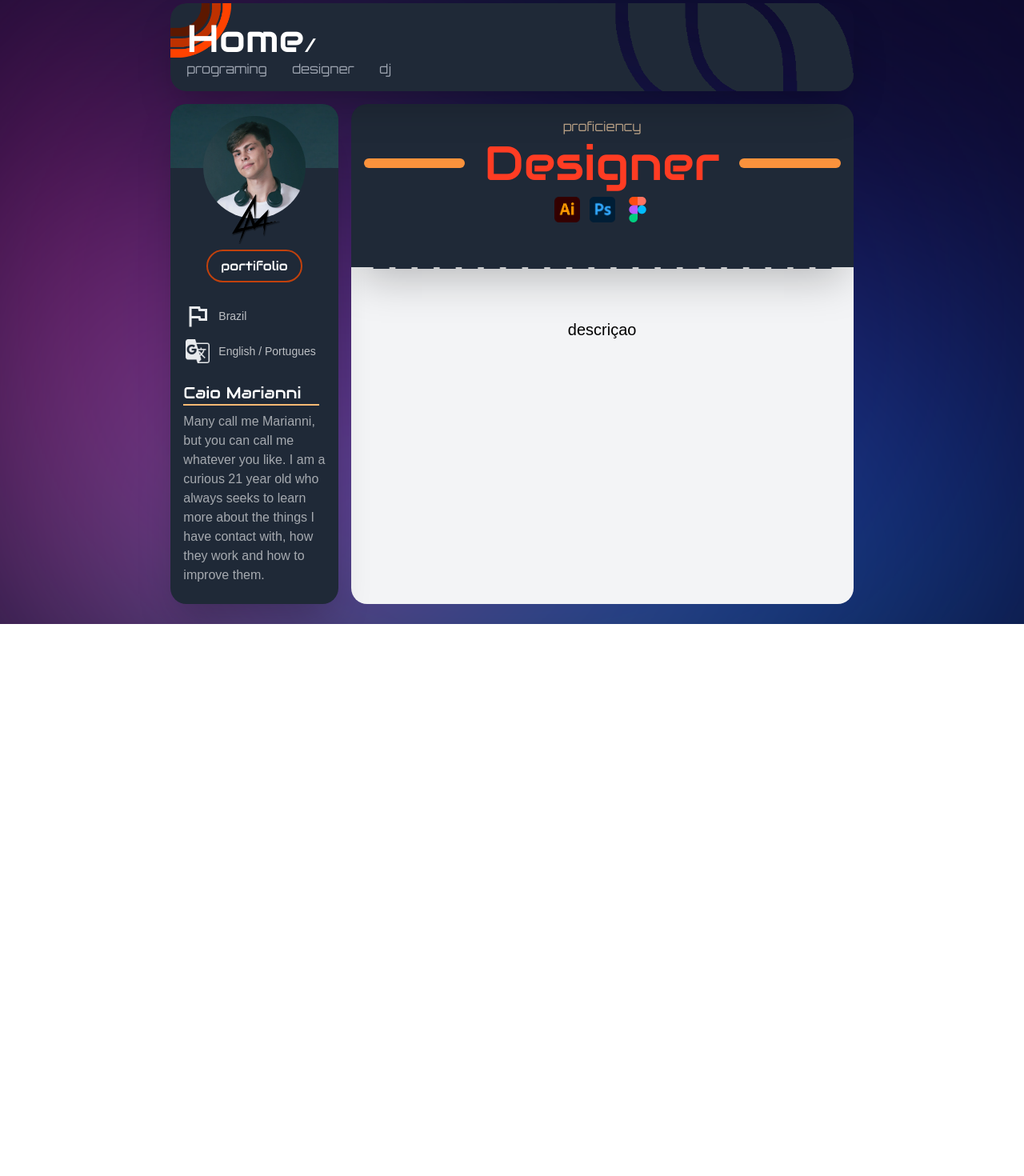
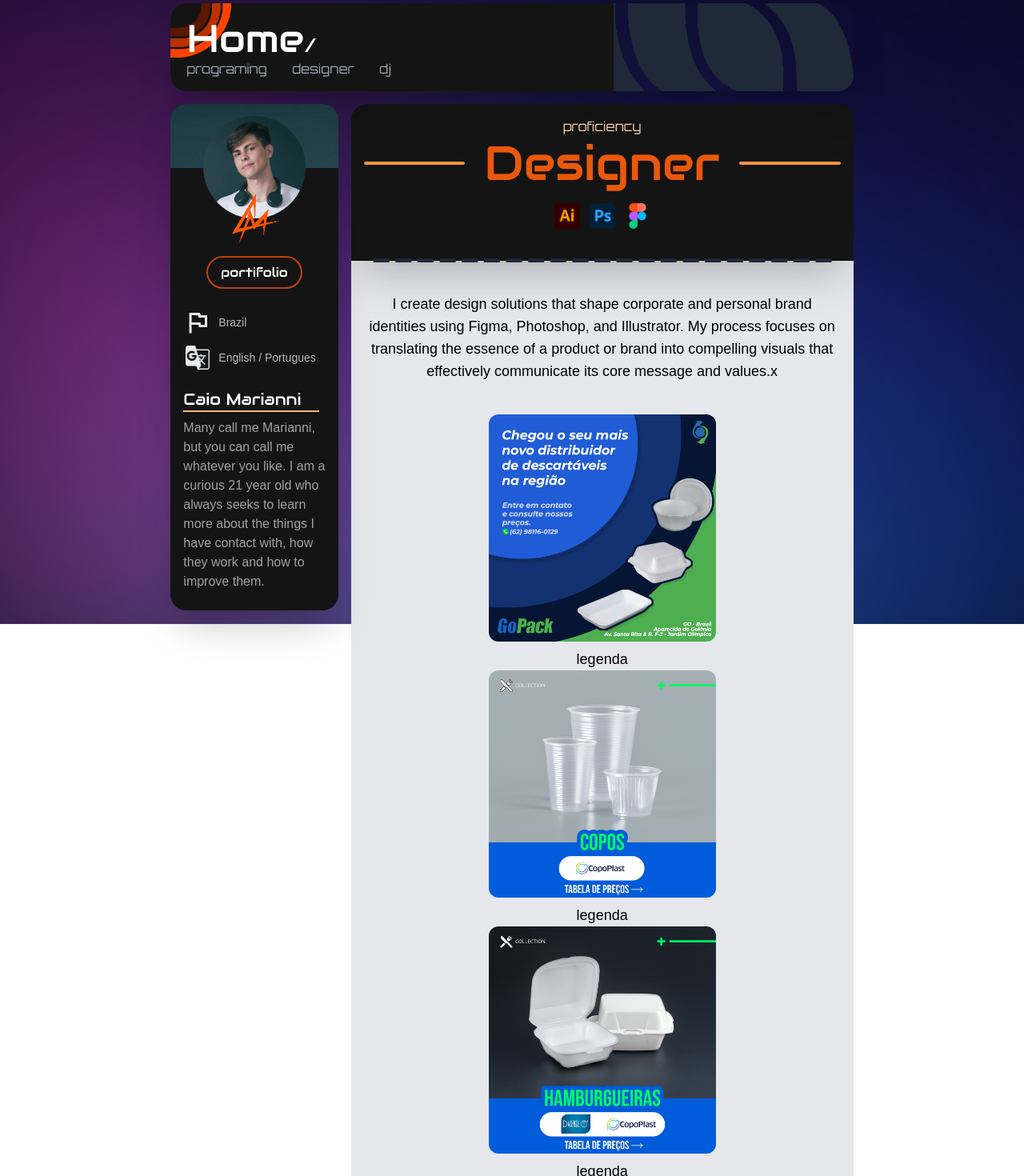
Before and after one commit to Caio-Marianni/Portfolio, a Vue app: page /designer in a window 1280 px wide. Shown: the part 20-1490 px from the top of the page at 80% size. Before the commit the page ends 800 px from the top, so only its background shows below. Built offline with nearby package versions, Linux system fonts and the light colour scheme; a web font is replaced by a local one.

Commit message:
just a dot.

```diff
--- a/src/components/Navbar.vue
+++ b/src/components/Navbar.vue
@@ -4,7 +4,7 @@
 <template>
   <div class="flex items-center w-full mt-6 rounded-[20px] overflow-hidden shadow-2xl z-20">
     <!-- Navigation -->
-    <div class="relative w-full bg-gray-800 h-[110px] py-5 pl-5 rounded-l-[20px]">
+    <div class="relative w-full bg-[#141414] h-[110px] py-5 pl-5 rounded-l-[20px]">
       <h1 class="absolute z-10 text-5xl text-white font-terFont"><RouterLink to="/">Home<span class="text-gray text-2xl font-medium">/</span></RouterLink></h1>
       <ul class="absolute z-10 bottom-4 flex gap-8 text-gray-400 font-mainFont">
         <li class="hover:text-orange-500 transition-all duration-150"><RouterLink to="/">programing</RouterLink></li>
@@ -15,7 +15,7 @@
       <img class="absolute w-32 top-0 -translate-x-8 -translate-y-5" src="../assets/coner.png" alt="">
     </div>
     <!-- Final background Detail -->
-    <img class="h-[110px] w-[300px] bg-gray-800 md:bg-transparent" src="../assets/final.webp" alt="">
+    <img class="h-[110px] w-[300px] bg-[#141414] md:bg-transparent" src="../assets/final.webp" alt="">
 
   </div>
 </template>
--- a/src/components/PersonalCard.vue
+++ b/src/components/PersonalCard.vue
@@ -47,7 +47,7 @@
     <!-- Personal Card -->
     <div
       ref="card"
-      class="absolute md:sticky font-terFont text-white top-40 -left-full md:top-4 pb-4 rounded-[20px] max-w-96 shadow-2xl overflow-hidden bg-gray-800 transition-all duration-300"
+      class="absolute md:sticky font-terFont text-white top-40 -left-full md:top-4 pb-4 rounded-[20px] max-w-96 shadow-2xl overflow-hidden bg-[#141414] transition-all duration-300"
     >
       <!-- top banner part -->
       <div>
@@ -66,12 +66,12 @@
             src="../assets/profile.webp"
             alt="personal-pic"
           />
-          <img class="w-16 -mt-8" src="../assets/logo.webp" alt="logo" />
+            <img class="w-16 h-16 -mt-8 mb-2" src="../assets/logo2.webp" alt="logo" />
         </div>
         <!-- Dowload Cv -->
         <div class="text-center py-4 mb-20">
           <a
-            class="py-2 px-4 border-2 border-orange-700 rounded-full hover:text-orange-400 hover:border-orange-900 transition-all duration-500"
+            class="py-2 px-4 border-2 border-orange-700 rounded-full hover:text-orange-400 hover:border-orange-800 hover:bg-[#5a5a5a] transition-all duration-500"
             href="#"
             download="Document"
           >
--- a/src/components/ProjectCard.vue
+++ b/src/components/ProjectCard.vue
@@ -10,34 +10,38 @@
 </script>
 
 <template>
-  <div class="h-auto w-full border-2 mt-16">
+  <div class="h-auto w-full shadow-2xl rounded-lg overflow-hidden bg-white">
     <!-- Cover -->
-     <div class="w-full h-2/6">.</div>
+    <div class="w-full h-40 overflow-hidden">
+      <img src="../assets/project1.png" alt="" />
+    </div>
     <!-- content container -->
-      <div class="h-2/6 w-full">
+    <div class="h-auto">
       <!-- Title -->
-         <div class="flex justify-between px-4 py-4 border-b-2">
+      <div class="flex justify-between items-center px-4 py-4 border-b-2">
+        <h1 class="font-terFont">
           {{ title }}
+        </h1>
+        <a href="https://victorlou-landing-page.vercel.app" target="_blank" class="rounded-full px-4 py-1 border-2 border-orange-600">access project</a>
       </div>
       <!-- Info -->
-         <div class="flex flex-col md:flex-row-reverse md:text-left gap-4 px-4">
+      <div class="flex flex-row-reverse md:text-left gap-4 px-4 py-8 text-base">
         <div class="flex flex-row flex-wrap gap-2">
-            <div class="h-10 w-10 flex justify-center items-center">
-              <img src="../assets/iconJs.webp" alt="">
+          <div class="h-8 w-8 flex justify-center items-center">
+            <img src="../assets/iconJs.webp" alt="" />
           </div>
-            <div class="h-10 w-10 flex justify-center items-center">
-              <img src="../assets/iconVitejs.webp" alt="">
+          <div class="h-8 w-8 flex justify-center items-center">
+            <img src="../assets/iconVitejs.webp" alt="" />
           </div>
-            <div class="h-10 w-10 flex justify-center items-center">
-              <img src="../assets/iconVue.webp" alt="">
+          <div class="h-8 w-8 flex justify-center items-center">
+            <img src="../assets/iconVue.webp" alt="" />
           </div>
-            <div class="h-10 w-10 flex justify-center items-center">
-              <img src="../assets/iconTailwind.webp" alt="">
+          <div class="h-8 w-8 flex justify-center items-center">
+            <img src="../assets/iconTailwind.webp" alt="" />
           </div>
         </div>
-           <p>{{ description }}</p>
+        <p class="opacity-70">{{ description }}</p>
       </div>
     </div>
   </div>
-  <div class="h-80 w-20 border-2"></div>
 </template>
--- a/src/components/Projects.vue
+++ b/src/components/Projects.vue
@@ -20,7 +20,7 @@
 };
 </script>
 <template>
-  <div v-for="project in projects" :key="project.id">
+  <div v-for="project in projects" :key="project.id" class="flex gap-10 flex-col w-full">
     <ProjectCard
       :cover="project.cover"
       :title="project.title"
--- a/src/views/Designer.vue
+++ b/src/views/Designer.vue
@@ -1,16 +1,16 @@
 <template>
   <!-- Title -->
   <div
-    class="relative flex flex-col justify-center items-center py-4 px-4 pt-4 bg-gray-800 shadow-2xl"
+    class="relative flex flex-col justify-center items-center py-4 px-4 pt-4 bg-[#141414] shadow-2xl"
   >
-    <h2 class="text-center font-mainFont -mb-2 opacity-70 text-orange-200">proficiency</h2>
+    <h2 class="text-center font-mainFont -mb-2 text-orange-200">proficiency</h2>
     <div class="flex flex-row items-center w-full">
-      <div class="w-full h-3 rounded-full bg-orange-400"></div>
-      <h1 class="my-3 text-6xl mx-6 font-terFont text-[#ff3c23]">Designer</h1>
-      <div class="w-full h-3 rounded-full bg-orange-400"></div>
+      <div class="w-full h-1 rounded-full bg-orange-400"></div>
+      <h1 class="my-3 text-6xl mx-6 font-terFont text-orange-600">Designer</h1>
+      <div class="w-full h-1 rounded-full bg-orange-400"></div>
     </div>
     <!-- Icons -->
-    <div class="flex justify-evenly flex-wrap gap-3 mb-10">
+    <div class="flex justify-evenly flex-wrap gap-3 mt-2 mb-6">
       <div class="flex items-center justify-center w-8 h-8">
         <img src="../assets/illustrator.webp" alt="" />
       </div>
@@ -29,9 +29,38 @@
     />
   </div>
   <!-- Content -->
-  <div class="h-full pt-16 py-4 px-4 text-center font-secFont text-xl bg-gray-100">
-    <p>
-descriçao
+  <div
+    class="h-full pt-10 py-4 px-4 text-center font-secFont text-lg bg-gray-200"
+  >
+    <p class="mb-10">
+      I create design solutions that shape corporate and personal brand identities using Figma, Photoshop, and Illustrator. My process focuses on translating the essence of a product or brand into compelling visuals that effectively communicate its core message and values.x
     </p>
+    <!-- Projects -->
+    <div class="flex flex-col">
+      <div class="relative flex flex-col items-center justify-center w-auto h-80 rounded-md">
+        <div class="h-[90%] flex flex-col rounded-xl overflow-hidden">
+          <img class="h-full object-contain" src="../assets/anuncioProject.webp" alt="">
+        </div>
+        <p class="mt-2">legenda</p>
+      </div>
+      <div class="relative flex flex-col items-center justify-center w-auto h-80 rounded-md">
+        <div class="h-[90%] flex flex-col rounded-xl overflow-hidden">
+          <img class="h-full object-contain" src="../assets/anuncioProject2.webp" alt="">
+        </div>
+        <p class="mt-2">legenda</p>
+      </div>
+      <div class="relative flex flex-col items-center justify-center w-auto h-80 rounded-md">
+        <div class="h-[90%] flex flex-col rounded-xl overflow-hidden">
+          <img class="h-full object-contain" src="../assets/anuncioProject3.webp" alt="">
+        </div>
+        <p class="mt-2">legenda</p>
+      </div>
+      <div class="relative flex flex-col items-center justify-center w-auto h-80 rounded-md">
+        <div class="h-[90%] flex flex-col rounded-xl overflow-hidden">
+          <img class="h-full object-contain" src="../assets/anuncioProject4.webp" alt="">
+        </div>
+        <p class="mt-2">legenda</p>
+      </div>
+    </div>
   </div>
 </template>
--- a/src/views/Dj.vue
+++ b/src/views/Dj.vue
@@ -17,7 +17,7 @@
     />
   </div>
   <!-- Content -->
-  <div class="h-aut0 rounded-b-xl py-16 px-4 text-center font-secFont text-xl bg-gray-100">
+  <div class="h-aut0 rounded-b-xl py-16 px-4 text-center font-secFont text-lg bg-gray-100">
     <p>Sorry for this mess...
       <br>But the work is in progress, and I will share updates here as soon as they are available.s</p>
   </div>
--- a/src/views/HomeView.vue
+++ b/src/views/HomeView.vue
@@ -5,15 +5,15 @@
 <template>
   <!-- Title -->
   <div
-    class="relative flex flex-col justify-center items-center py-4 px-4 pt-4 bg-gray-800 shadow-2xl"
+    class="relative flex flex-col justify-center items-center py-4 px-4 pt-4 bg-[#141414] shadow-2xl"
   >
-    <h2 class="text-center font-mainFont -mb-2 opacity-70 text-orange-200">
+    <h2 class="text-center font-mainFont -mb-2 text-orange-200">
       proficiency
     </h2>
     <div class="flex flex-row items-center w-full">
-      <div class="w-full h-3 rounded-full bg-orange-400"></div>
-      <h1 class="my-3 text-6xl mx-6 font-terFont text-[#ff3c23]">Programing</h1>
-      <div class="w-full h-3 rounded-full bg-orange-400"></div>
+      <div class="w-full h-1 rounded-full bg-orange-400"></div>
+      <h1 class="my-3 text-6xl mx-6 font-terFont text-orange-500">Programing</h1>
+      <div class="w-full h-1 rounded-full bg-orange-400"></div>
     </div>
     <!-- Icons -->
     <div class="flex justify-evenly flex-wrap gap-3 mt-2 mb-6">
@@ -45,9 +45,9 @@
   </div>
   <!-- Content -->
   <div
-    class="h-full pt-10 py-4 px-4 text-center font-secFont text-xl bg-gray-100"
+    class="h-full pt-10 py-4 px-4 text-center font-secFont text-xl bg-gray-200"
   >
-    <p class="opacity-70 text-base">
+    <p class="text-lg mb-10">
       I develop programming solutions that combine design innovation with a
       clean and efficient code structure, always analyzing the best trends in
       current technologies.
```
Lines whose indentation alone changed are shown as unchanged.
